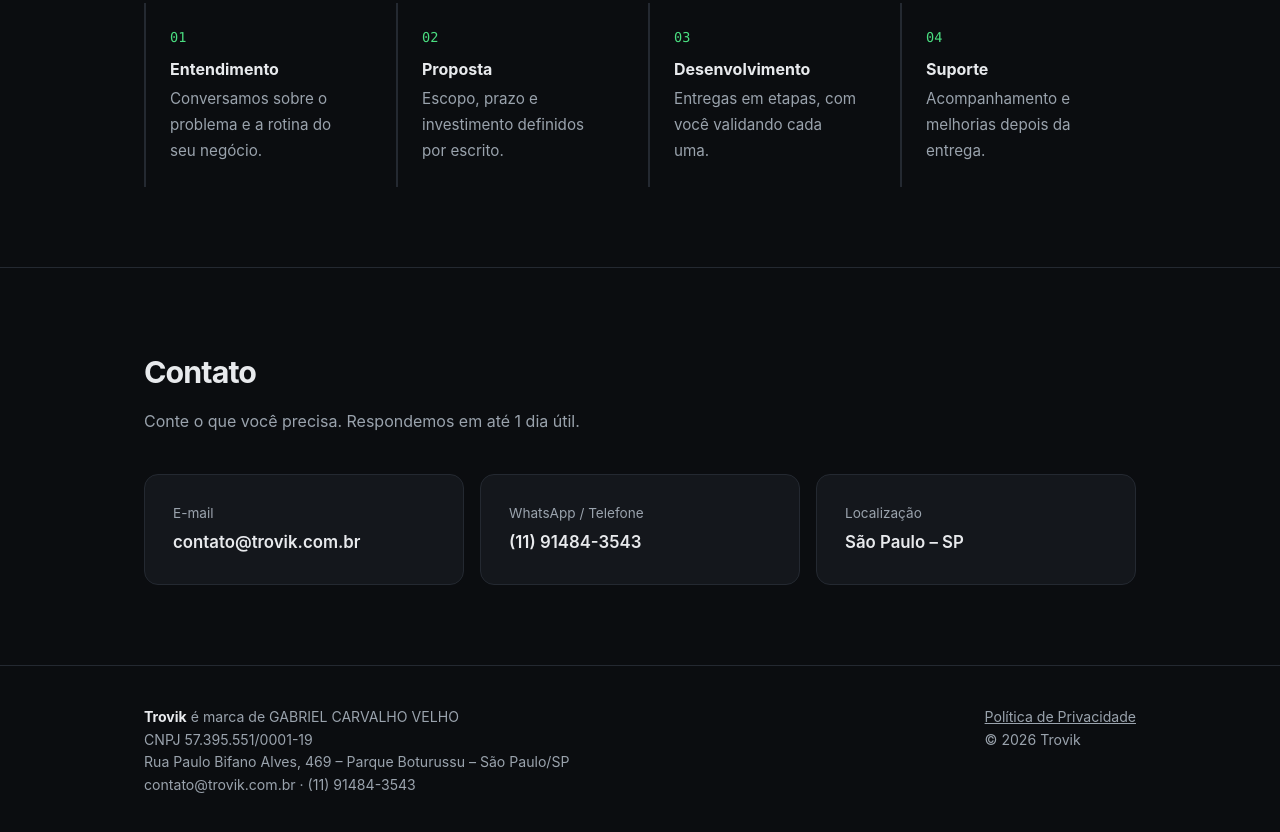
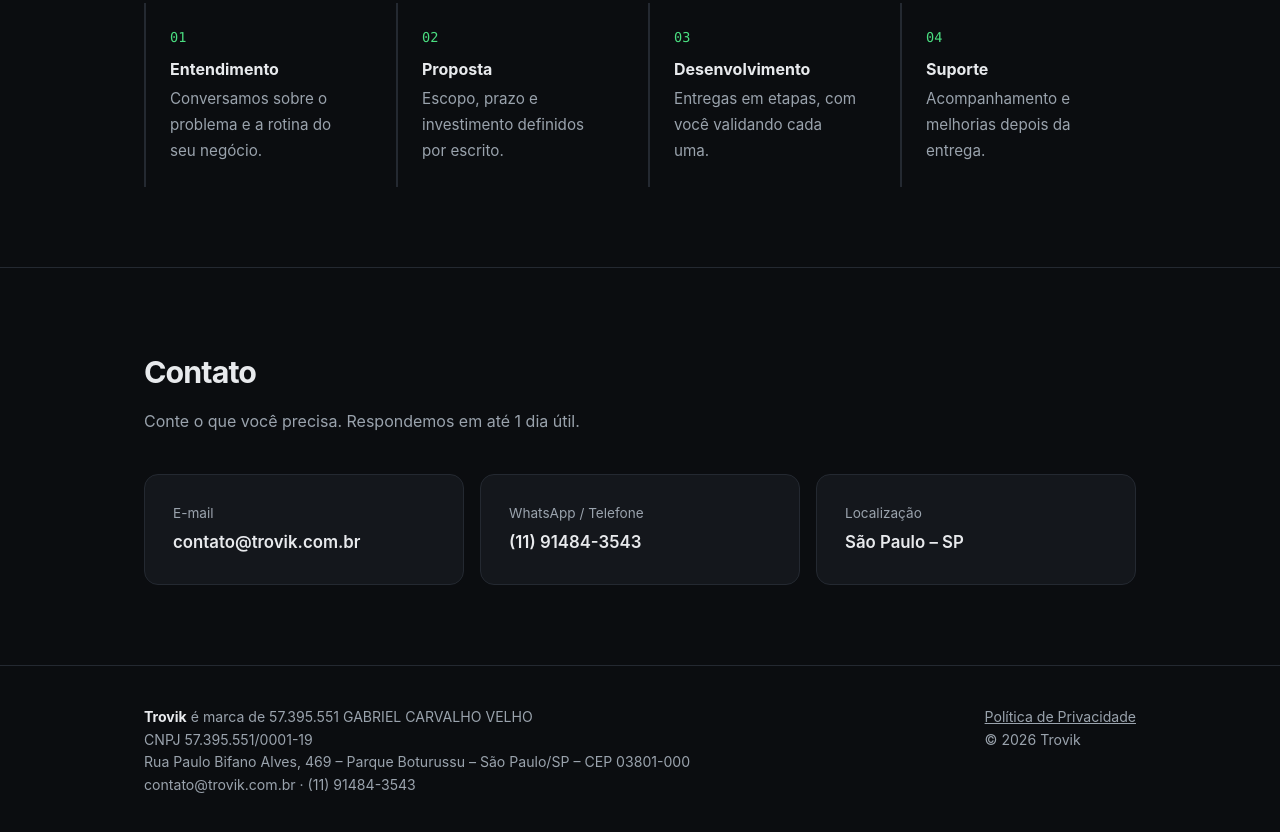
Before and after one commit to GabrielCarvalhoVelho/trovik-site, a plain HTML site: page index.html in a window 1280 px wide. Shown: the part 1528-2360 px from the top of the page. Drawn offline with Linux system fonts and the light colour scheme.

Commit message:
fix: razão social e CEP iguais ao CNPJ

```diff
--- a/index.html
+++ b/index.html
@@ -182,9 +182,9 @@
   <footer>
     <div class="wrap foot">
       <div>
-        <strong>Trovik</strong> é marca de GABRIEL CARVALHO VELHO<br>
+        <strong>Trovik</strong> é marca de 57.395.551 GABRIEL CARVALHO VELHO<br>
         CNPJ 57.395.551/0001-19<br>
-        Rua Paulo Bifano Alves, 469 – Parque Boturussu – São Paulo/SP<br>
+        Rua Paulo Bifano Alves, 469 – Parque Boturussu – São Paulo/SP – CEP 03801-000<br>
         contato@trovik.com.br · (11) 91484-3543
       </div>
       <div>
```
Also changed, not shown: privacidade.html (+2 -2 lines).
